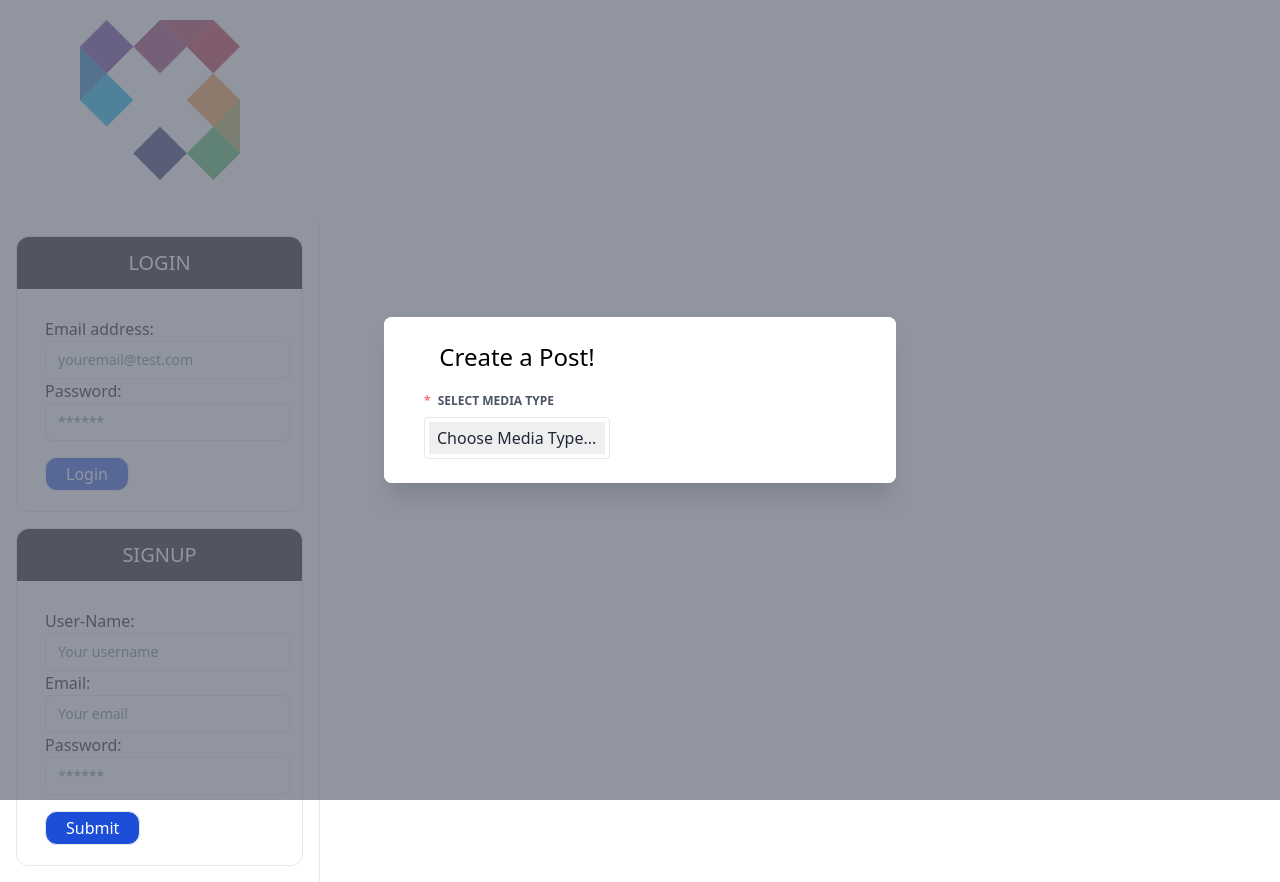
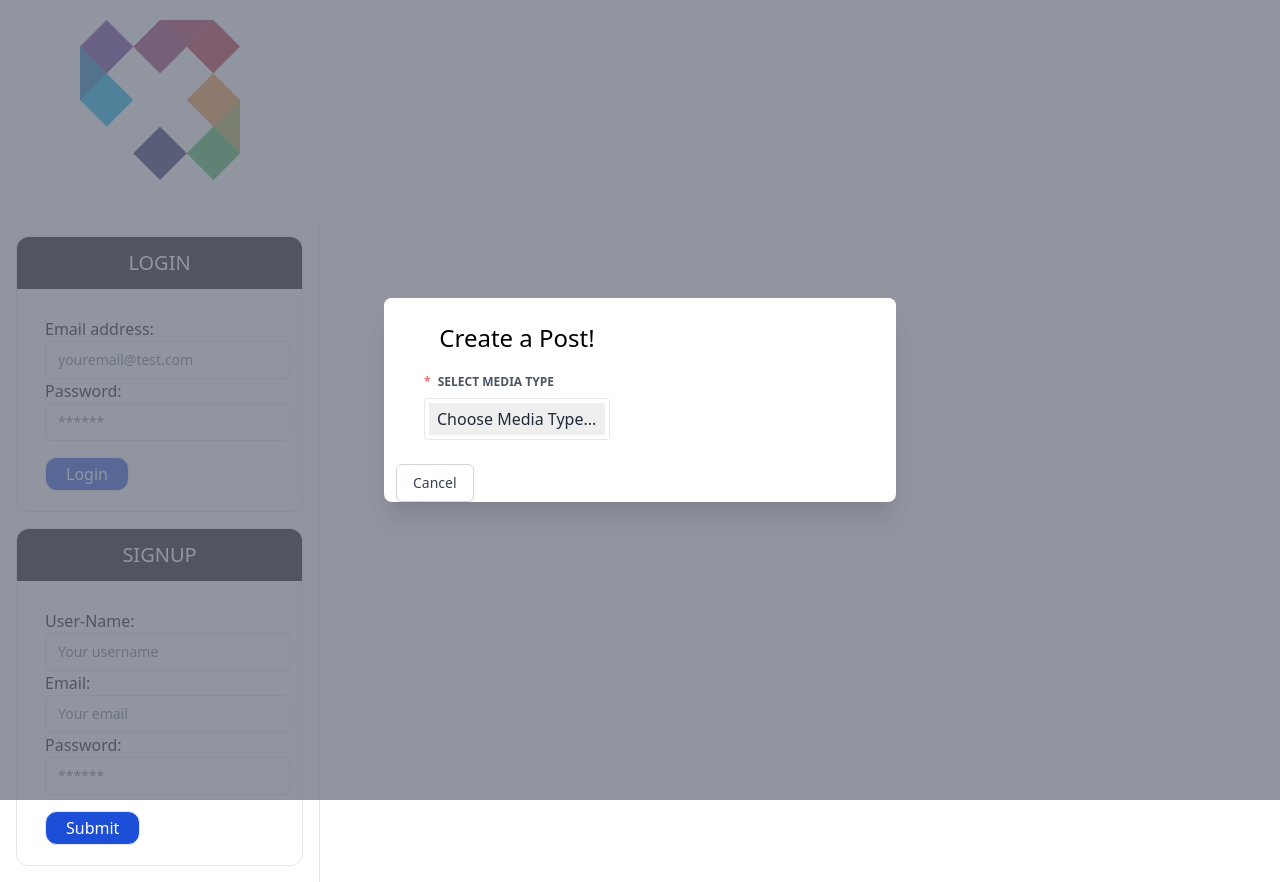
Before and after one commit to Napo-100/creative-square, a React (Create React App) app in the folder client/: page /postform in a window 1280 px wide. Built offline with nearby package versions, Linux system fonts and the light colour scheme; no server answers.

Commit message:
test commit

```diff
--- a/client/src/pages/UploadMediaForm.js
+++ b/client/src/pages/UploadMediaForm.js
@@ -7,6 +7,7 @@ import AddImagePost from "../components/AddImagePost";
 import AddVideoPost from "../components/AddVideoPost";
 
 const UploadMediaForm = () => {
+    console.log(process.env.CLOUD_NAME)
   //   const history = useHistory();
 
   const [postMediaType, setPostMediaType] = useState("Choose Media Type...");
@@ -93,7 +94,17 @@ const UploadMediaForm = () => {
                 </div>
               </div>
             </div>
-            {postMediaType.postMediaType === "Choose Media Type..." && (
+            {!postMediaType.postMediaType  && (
+              <Link to="/">
+                <button
+                  type="cancel"
+                  className="mt-4 w-full inline-flex justify-center rounded-md border border-gray-300 shadow-sm px-4 py-2 bg-white text-base font-medium text-gray-700 hover:bg-gray-50 focus:outline-none focus:ring-2 focus:ring-offset-2 focus:ring-indigo-500 sm:mt-0 sm:ml-3 sm:w-auto sm:text-sm"
+                >
+                  Cancel
+                </button>
+              </Link>
+            )}
+            {postMediaType.postMediaType ==="Choose Media Type..."  && (
               <Link to="/">
                 <button
                   type="cancel"
```
